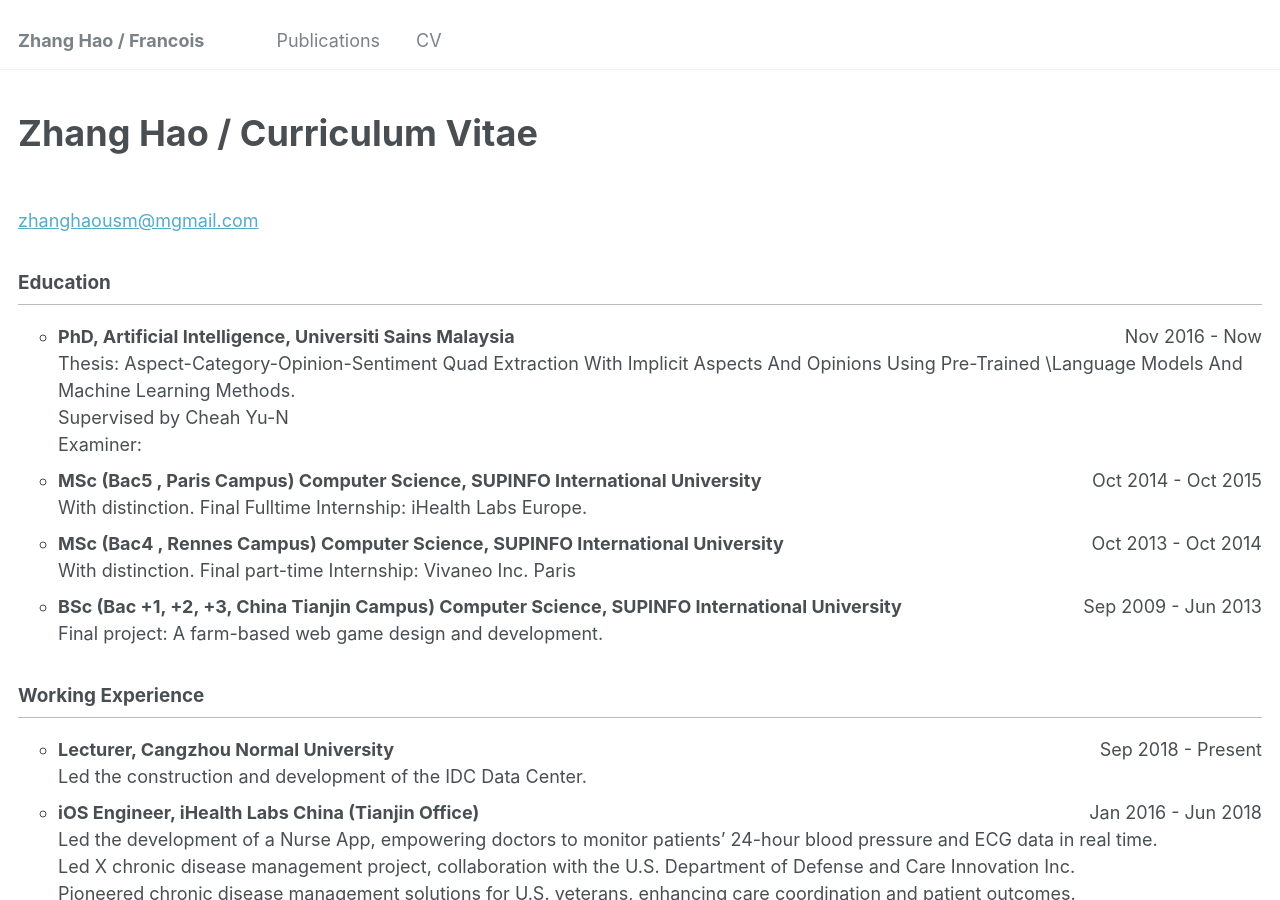
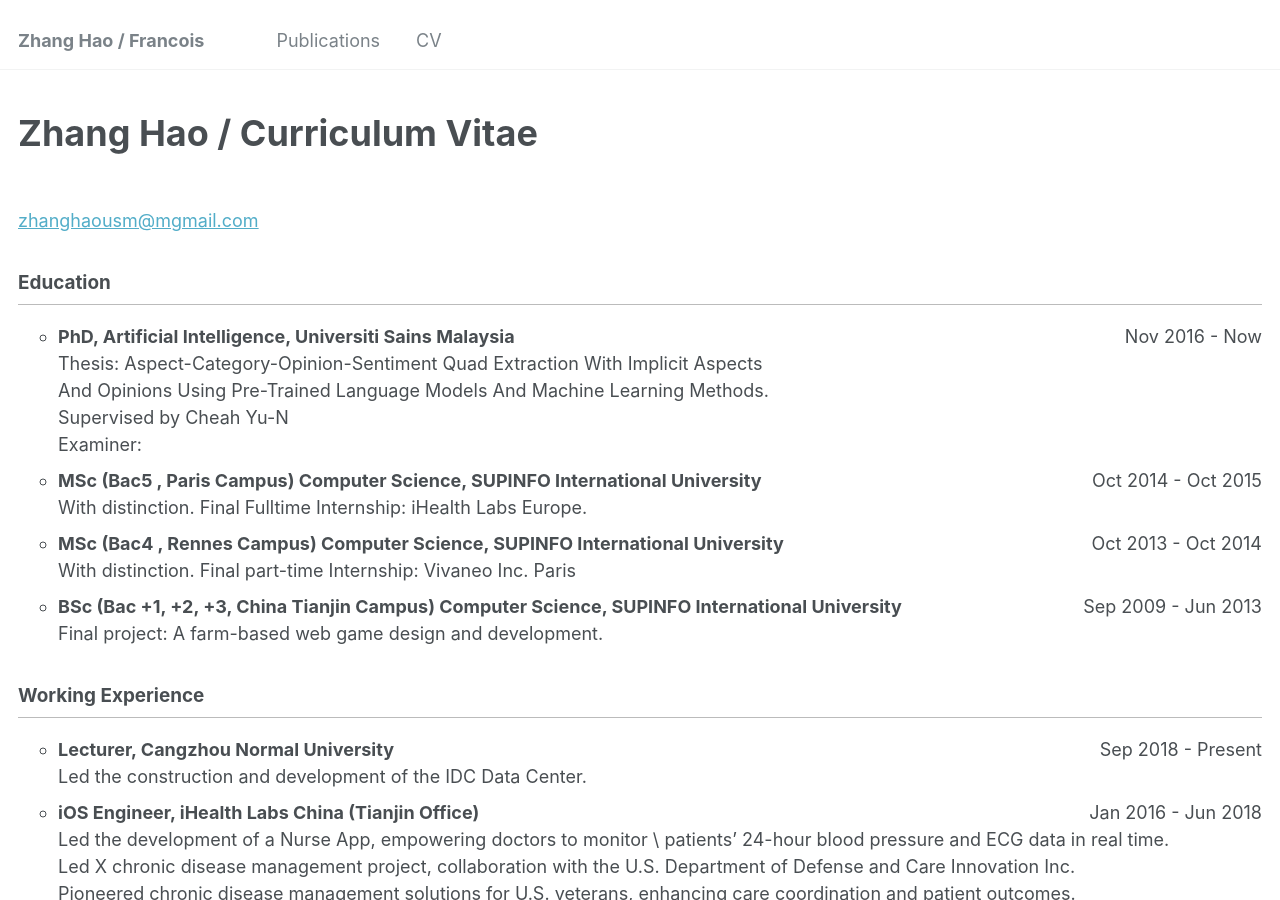
Before and after one commit to sydmou/sydmou.github.io, a Jekyll site: the page built from _pages/cv.md, in a window 1280 px wide and 900 px high. Built offline with Jekyll 4.4.1, drawn with Linux system fonts in a browser that asks for light colours.

Commit message:
Update cv.md

```diff
--- a/_pages/cv.md
+++ b/_pages/cv.md
@@ -15,8 +15,8 @@
 ## Education
 
 * **PhD, Artificial Intelligence, Universiti Sains Malaysia** <span style="float: right;">Nov 2016 - Now</span><br>
-  <span class='desc'>Thesis: Aspect-Category-Opinion-Sentiment Quad Extraction With Implicit Aspects
-   And Opinions Using Pre-Trained \\Language Models And Machine Learning Methods.</span><br>
+  <span class='desc'>Thesis: Aspect-Category-Opinion-Sentiment Quad Extraction With Implicit Aspects \\
+   And Opinions Using Pre-Trained Language Models And Machine Learning Methods.</span><br>
   <span class='desc'>Supervised by Cheah Yu-N</span><br>
   <span class='desc'>Examiner:</span>
 * **MSc (Bac5 , Paris Campus) Computer Science, SUPINFO International University** <span style="float: right;">Oct 2014 - Oct 2015</span>\
@@ -31,7 +31,7 @@
 * **Lecturer, Cangzhou Normal University** <span style="float: right;">Sep 2018 - Present</span>\
    <span class='desc'>Led the construction and development of the IDC Data Center. </span>
 * **iOS Engineer, iHealth Labs China (Tianjin Office)** <span style="float: right;">Jan 2016 - Jun 2018</span>\
-   <span class='desc'>Led the development of a Nurse App, empowering doctors to monitor patients' 24-hour blood pressure and ECG data in real time. </span>\
+   <span class='desc'>Led the development of a Nurse App, empowering doctors to monitor \\ patients' 24-hour blood pressure and ECG data in real time. </span>\
    <span class='desc'>Led X chronic disease management project, collaboration with the U.S. Department of Defense and Care Innovation Inc. </span>\
    <span class='desc'>Pioneered chronic disease management solutions for U.S. veterans, enhancing care coordination and patient outcomes. </span>
 * **iOS Engineer, iHealth Labs USA (Silicon Valley Office)**<span style="float: right;">Oct 2016 - Dec 2016</span>\
```
